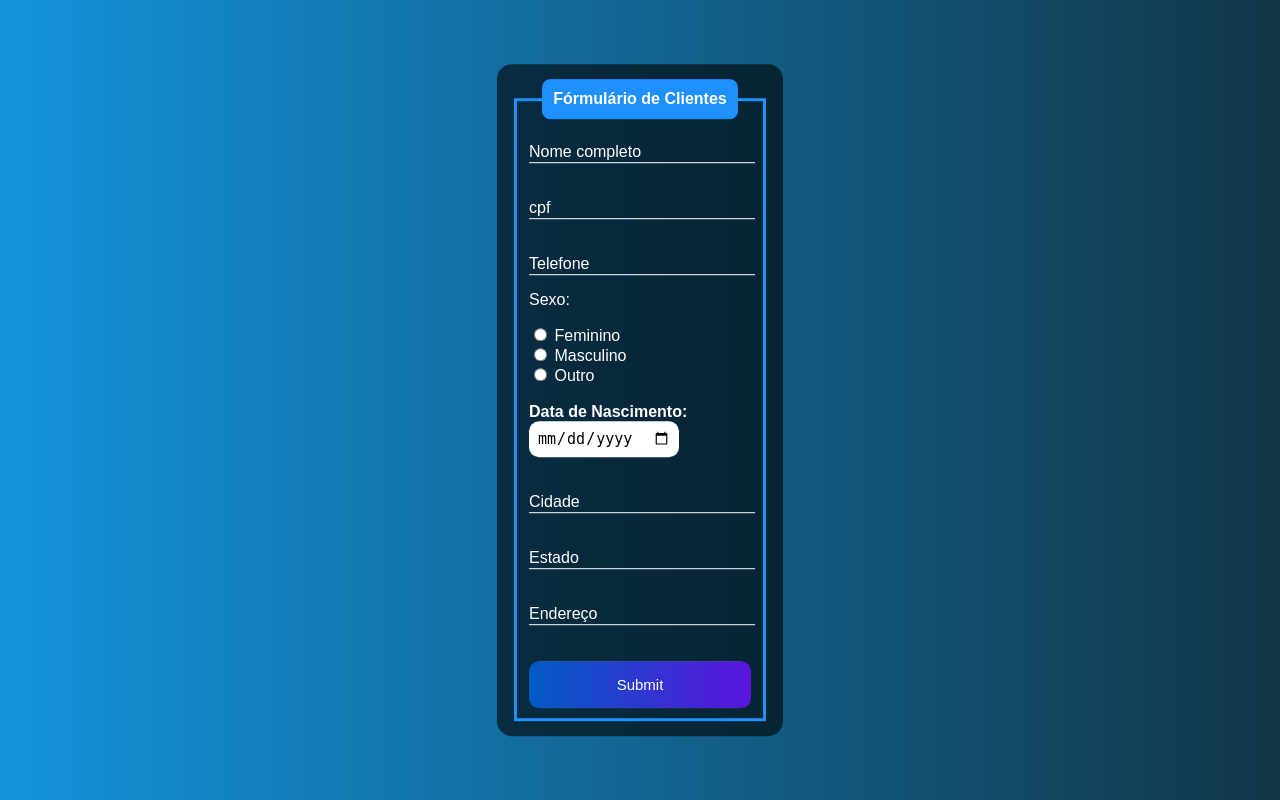
After one commit to PatrickSampa/front_oficina, a PHP site: page /index2.php in a window 1280 px wide. The commit adds this page. Run offline with PHP 8.4, Linux system fonts and the light colour scheme.

Commit message:
4.0 de merda

```diff
--- a/index.php
+++ b/index.php
@@ -1,6 +1,6 @@
 <?php
 
-    if(isset($_POST['#cadUsuario'])){
+    if(isset($_POST['cadUsuario'])){
         /* print_r($_POST['nameEmpresa']);
         print_r($_POST['cnpjEmpresa']);
         print_r($_POST['inscricaoEmpresa']);
@@ -11,7 +11,7 @@
         $cnpjEmpresa = $_POST['cnpjEmpresa'];
         $inscricaoEmpresa = $_POST['inscricaoEmpresa'];
         $razaoEmpresa = $_POST['razaoEmpresa'];
-        print "PASSOU";
+
 
         $result = mysqli_query($conn, "INSERT INTO oficina (nome,cnpj,inscricao,razao) VALUES ($nameEmpresa,$cnpjEmpresa,$inscricaoEmpresa, $razaoEmpresa)");
 
--- /dev/null
+++ b/index2.php
@@ -0,0 +1,150 @@
+<?php
+
+    if(isset($_POST['submit'])){
+
+
+        include_once('config2.php');
+        $nameUser = $_POST['nome'];
+        $cpfUser = $_POST['cpf'];
+
+
+
+        $result = mysqli_query($connexao, "INSERT INTO cliente(nome,cpf) VALUES ($nameUser,$cpfUser)");
+
+    }
+?>
+<!DOCTYPE html>
+<html lang="en">
+<head>
+    <meta charset="UTF-8">
+    <meta http-equiv="X-UA-Compatible" content="IE=edge">
+    <meta name="viewport" content="width=device-width, initial-scale=1.0">
+    <title>Formulário | GN</title>
+    <style>
+        body{
+            font-family: Arial, Helvetica, sans-serif;
+            background-image: linear-gradient(to right, rgb(20, 147, 220), rgb(17, 54, 71));
+        }
+        .box{
+            color: white;
+            position: absolute;
+            top: 50%;
+            left: 50%;
+            transform: translate(-50%,-50%);
+            background-color: rgba(0, 0, 0, 0.6);
+            padding: 15px;
+            border-radius: 15px;
+            width: 20%;
+        }
+        fieldset{
+            border: 3px solid dodgerblue;
+        }
+        legend{
+            border: 1px solid dodgerblue;
+            padding: 10px;
+            text-align: center;
+            background-color: dodgerblue;
+            border-radius: 8px;
+        }
+        .inputBox{
+            position: relative;
+        }
+        .inputUser{
+            background: none;
+            border: none;
+            border-bottom: 1px solid white;
+            outline: none;
+            color: white;
+            font-size: 15px;
+            width: 100%;
+            letter-spacing: 2px;
+        }
+        .labelInput{
+            position: absolute;
+            top: 0px;
+            left: 0px;
+            pointer-events: none;
+            transition: .5s;
+        }
+        .inputUser:focus ~ .labelInput,
+        .inputUser:valid ~ .labelInput{
+            top: -20px;
+            font-size: 12px;
+            color: dodgerblue;
+        }
+        #data_nascimento{
+            border: none;
+            padding: 8px;
+            border-radius: 10px;
+            outline: none;
+            font-size: 15px;
+        }
+        #submit{
+            background-image: linear-gradient(to right,rgb(0, 92, 197), rgb(90, 20, 220));
+            width: 100%;
+            border: none;
+            padding: 15px;
+            color: white;
+            font-size: 15px;
+            cursor: pointer;
+            border-radius: 10px;
+        }
+        #submit:hover{
+            background-image: linear-gradient(to right,rgb(0, 80, 172), rgb(80, 19, 195));
+        }
+    </style>
+</head>
+<body>
+    <div class="box">
+        <form action="index2.php" method="POST">
+            <fieldset>
+                <legend><b>Fórmulário de Clientes</b></legend>
+                <br>
+                <div class="inputBox">
+                    <input type="text" name="nome" id="nome" class="inputUser" required>
+                    <label for="nome" class="labelInput">Nome completo</label>
+                </div>
+                <br><br>
+                <div class="inputBox">
+                    <input type="text" name="cpf" id="cpf" class="inputUser" required>
+                    <label for="email" class="labelInput">cpf</label>
+                </div>
+                <br><br>
+                <div class="inputBox">
+                    <input type="tel" name="telefone" id="telefone" class="inputUser" required>
+                    <label for="telefone" class="labelInput">Telefone</label>
+                </div>
+                <p>Sexo:</p>
+                <input type="radio" id="feminino" name="genero" value="feminino" required>
+                <label for="feminino">Feminino</label>
+                <br>
+                <input type="radio" id="masculino" name="genero" value="masculino" required>
+                <label for="masculino">Masculino</label>
+                <br>
+                <input type="radio" id="outro" name="genero" value="outro" required>
+                <label for="outro">Outro</label>
+                <br><br>
+                <label for="data_nascimento"><b>Data de Nascimento:</b></label>
+                <input type="date" name="data_nascimento" id="data_nascimento" required>
+                <br><br><br>
+                <div class="inputBox">
+                    <input type="text" name="cidade" id="cidade" class="inputUser" required>
+                    <label for="cidade" class="labelInput">Cidade</label>
+                </div>
+                <br><br>
+                <div class="inputBox">
+                    <input type="text" name="estado" id="estado" class="inputUser" required>
+                    <label for="estado" class="labelInput">Estado</label>
+                </div>
+                <br><br>
+                <div class="inputBox">
+                    <input type="text" name="endereco" id="endereco" class="inputUser" required>
+                    <label for="endereco" class="labelInput">Endereço</label>
+                </div>
+                <br><br>
+                <input type="submit" name="submit" id="submit">
+            </fieldset>
+        </form>
+    </div>
+</body>
+</html>
```
Also changed, not shown: config2.php (added, +16 -0 lines), README2.md (added).
